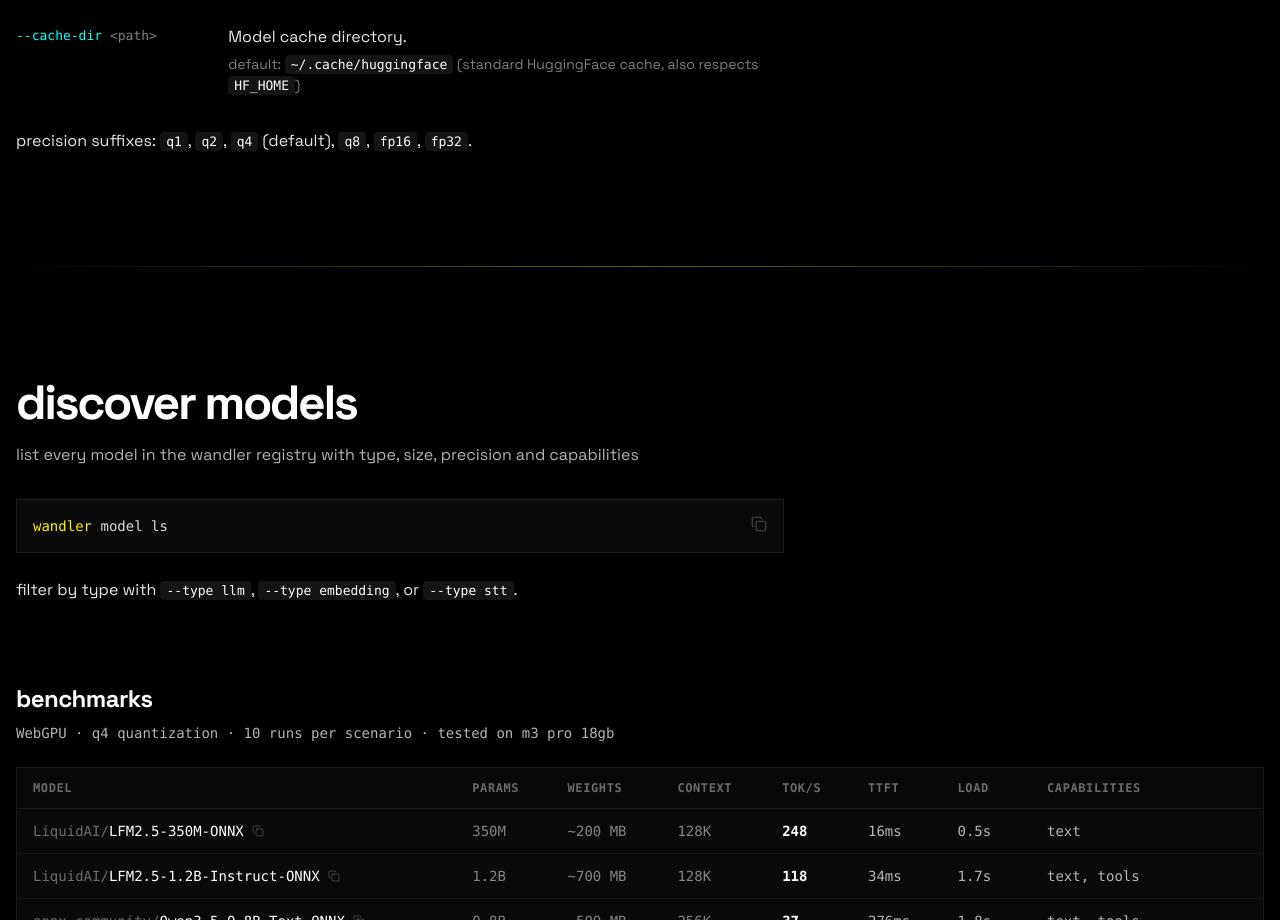
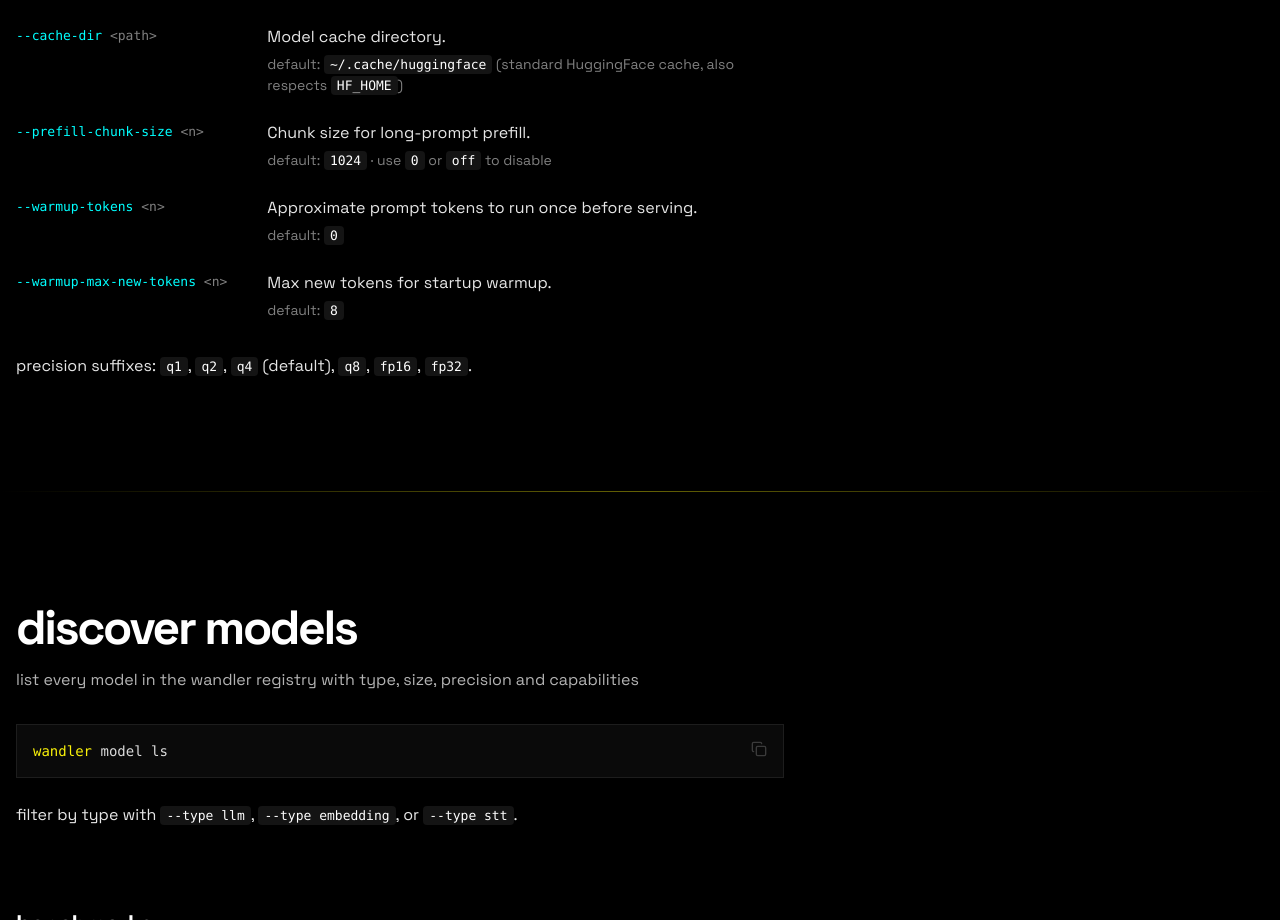
Before and after one commit to runpod-labs/wandler, a Next.js app in the folder site/: page / in a window 1280 px wide. Shown: the part 2667-3587 px from the top of the page. Built offline with nearby package versions, Linux system fonts and the light colour scheme.

Commit message:
docs(site): add runtime cli flags

```diff
--- a/site/components/landing/landing-page.tsx
+++ b/site/components/landing/landing-page.tsx
@@ -422,6 +422,9 @@
 									{ flag: "--timeout", arg: "<ms>", desc: "Request timeout in milliseconds.", meta: <>default: <InlineCode>120000</InlineCode></> },
 									{ flag: "--log-level", arg: "<level>", desc: "Log verbosity.", meta: <>default: <InlineCode>info</InlineCode> · options: <InlineCode>debug</InlineCode>, <InlineCode>info</InlineCode>, <InlineCode>warn</InlineCode>, <InlineCode>error</InlineCode></> },
 									{ flag: "--cache-dir", arg: "<path>", desc: "Model cache directory.", meta: <>default: <InlineCode>~/.cache/huggingface</InlineCode> (standard HuggingFace cache, also respects <InlineCode>HF_HOME</InlineCode>)</> },
+									{ flag: "--prefill-chunk-size", arg: "<n>", desc: "Chunk size for long-prompt prefill.", meta: <>default: <InlineCode>1024</InlineCode> · use <InlineCode>0</InlineCode> or <InlineCode>off</InlineCode> to disable</> },
+									{ flag: "--warmup-tokens", arg: "<n>", desc: "Approximate prompt tokens to run once before serving.", meta: <>default: <InlineCode>0</InlineCode></> },
+									{ flag: "--warmup-max-new-tokens", arg: "<n>", desc: "Max new tokens for startup warmup.", meta: <>default: <InlineCode>8</InlineCode></> },
 								] as const).flatMap((o) => [
 									<div key={`${o.flag}-l`} className="font-mono text-[13px] whitespace-nowrap pt-0.5">
 										<span className="text-[#00ffff]">{o.flag}</span>
```
